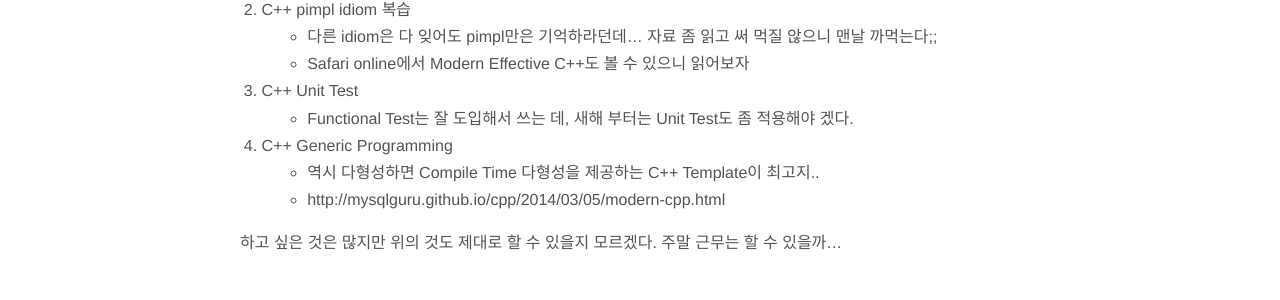
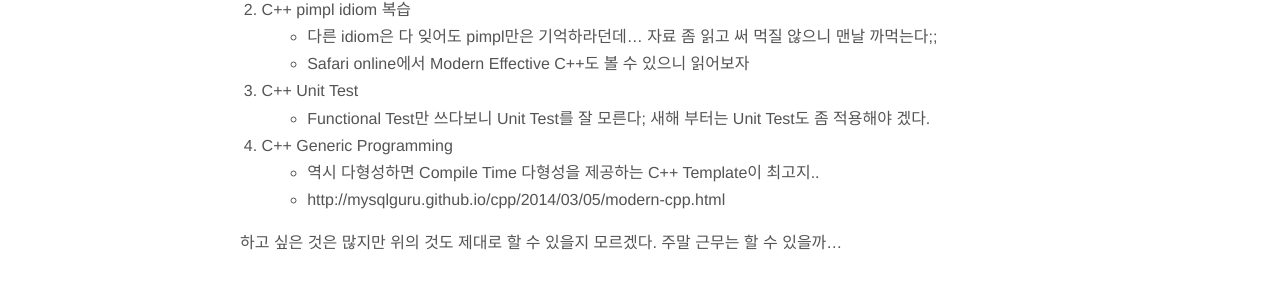
Before and after one commit to jason-heo/jason-heo.github.io, a Jekyll site: the page built from _posts/2016-02-12-weekends-plan.md, in a window 1280 px wide. Shown: the part 510-810 px from the top of the page. Built offline with Jekyll 4.4.1, drawn with Linux system fonts in a browser that asks for light colours; comment, search, counter and statistics services are not loaded.

Commit message:
Update 2016-02-12-weekends-plan.md

```diff
--- a/_posts/2016-02-12-weekends-plan.md
+++ b/_posts/2016-02-12-weekends-plan.md
@@ -12,7 +12,7 @@ categories: programming
     - 다른 idiom은 다 잊어도 pimpl만은 기억하라던데... 자료 좀 읽고 써 먹질 않으니 맨날 까먹는다;;
     - Safari online에서 Modern Effective C++도 볼 수 있으니 읽어보자
 1. C++ Unit Test
-    - Functional Test는 잘 도입해서 쓰는 데, 새해 부터는 Unit Test도 좀 적용해야 겠다.
+    - Functional Test만 쓰다보니 Unit Test를 잘 모른다; 새해 부터는 Unit Test도 좀 적용해야 겠다.
 1. C++ Generic Programming
     - 역시 다형성하면 Compile Time 다형성을 제공하는 C++ Template이 최고지..
     - http://mysqlguru.github.io/cpp/2014/03/05/modern-cpp.html
```
